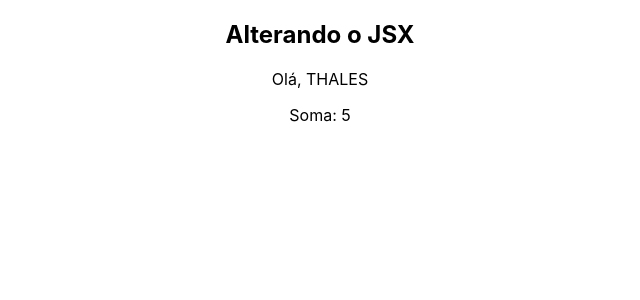
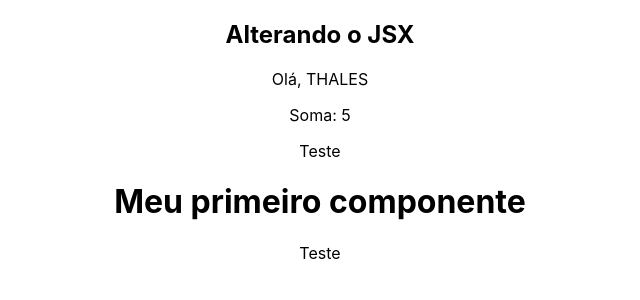
Before and after one commit to sansou/meu-projeto, a React (Create React App) app: page / in a window 1280 px wide. Shown: the top 300 px of the page, without its empty margins (320-960 px from the left). Built offline with nearby package versions, Linux system fonts and the light colour scheme.

Commit message:
Criando componentes no React - #04

```diff
--- a/src/App.js
+++ b/src/App.js
@@ -1,5 +1,6 @@
 import logo from './logo.svg';
 import './App.css';
+import HelloWorld from './components/HelloWords'
 
 function App() {
   const name = 'Thales'
@@ -10,6 +11,7 @@ function App() {
       <h2>Alterando o JSX</h2>
       <p>Olá, {newName}</p>
       <p>Soma: {2 + 3}</p>
+      <HelloWorld/>
     </div>
   );
 }
--- /dev/null
+++ b/src/components/Frase.js
@@ -0,0 +1,11 @@
+function Frase() {
+
+  return(
+    <div>
+      <p>Teste</p>
+    </div>
+  )
+
+}
+
+export default Frase
--- /dev/null
+++ b/src/components/HelloWords.js
@@ -0,0 +1,15 @@
+import Frase from "./Frase"
+
+function HelloWorld() {
+
+  return(
+    <div>
+      <Frase></Frase>
+      <h1>Meu primeiro componente</h1>
+      <Frase></Frase>
+    </div>
+  )
+
+}
+
+export default HelloWorld
```
